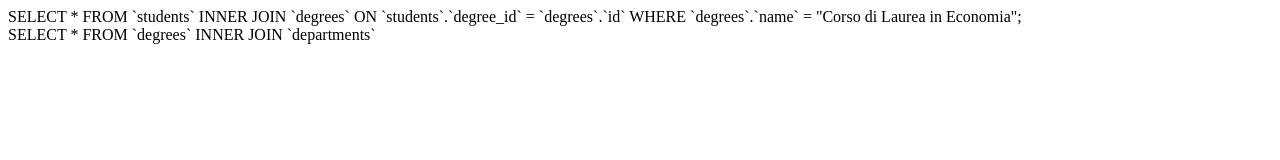
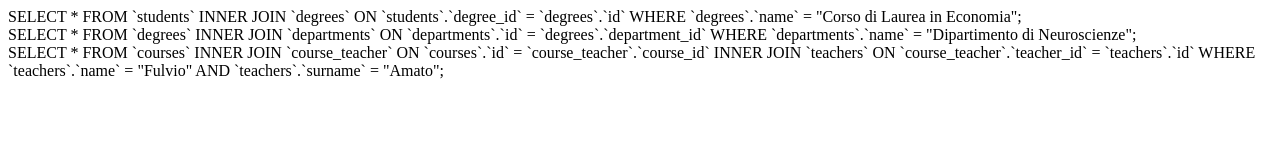
Before and after one commit to alessandrob17/db-university, a plain HTML site: page query2.html in a window 1280 px wide. Drawn offline with Linux system fonts and the light colour scheme.

Commit message:
FEAT 2-3

```diff
--- a/query2.html
+++ b/query2.html
@@ -22,7 +22,20 @@
     <div>
         SELECT * FROM `degrees`
         INNER JOIN `departments`
+        ON `departments`.`id` = `degrees`.`department_id`
+        WHERE `departments`.`name` = "Dipartimento di Neuroscienze";
     </div>
+
+    <!-- Selezionare tutti i corsi in cui insegna Fulvio Amato (id=44) -->
+    SELECT * FROM `courses`
+    INNER JOIN `course_teacher`
+    ON `courses`.`id` = `course_teacher`.`course_id`
+    INNER JOIN `teachers`
+    ON `course_teacher`.`teacher_id` = `teachers`.`id`
+    WHERE `teachers`.`name` = "Fulvio" AND `teachers`.`surname` = "Amato";
+
+    <!-- Selezionare tutti gli studenti con i dati relativi al corso di laurea a cui sono iscritti e il
+     relativo dipartimento, in ordine alfabetico per cognome e nome -->
 
 
 </body>
```
